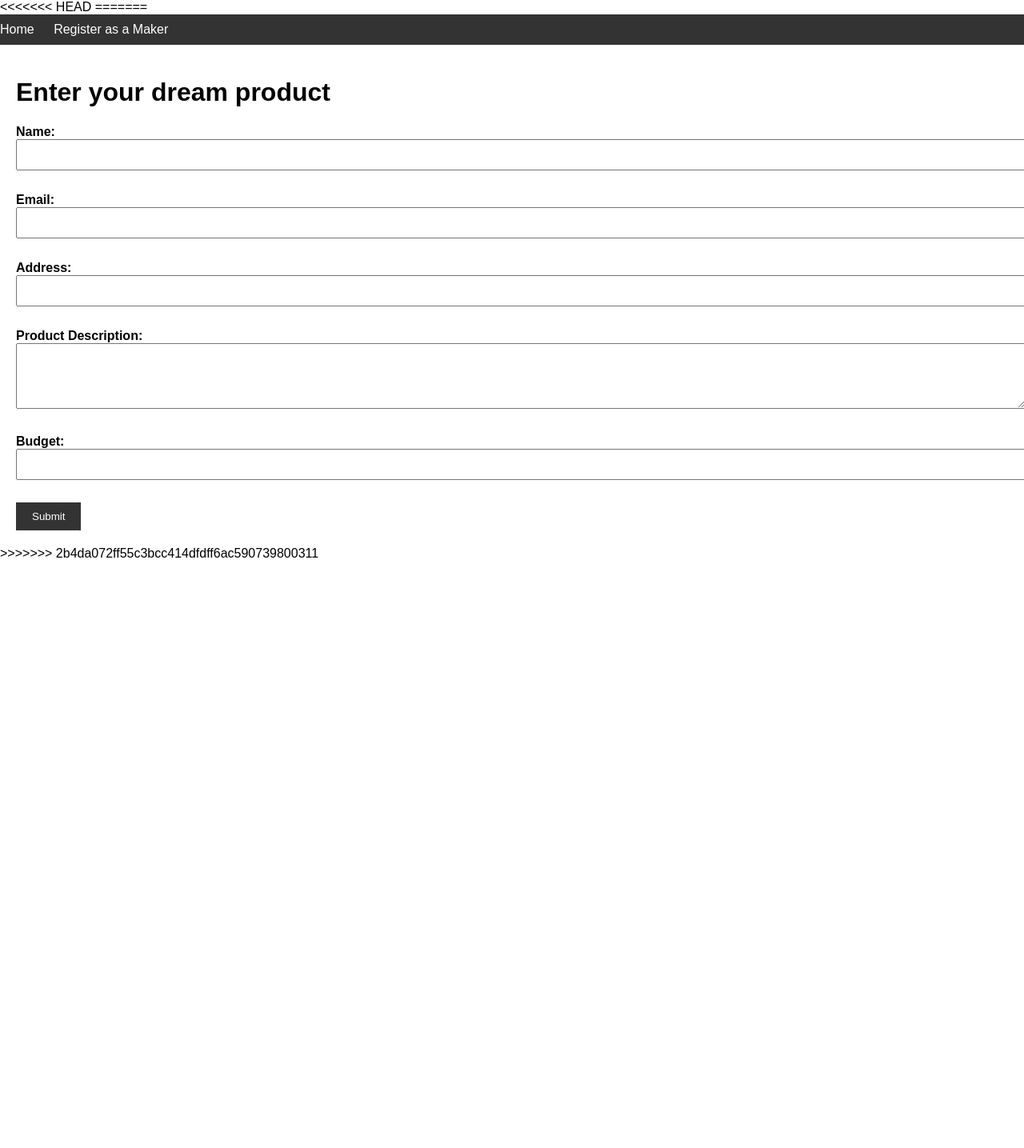
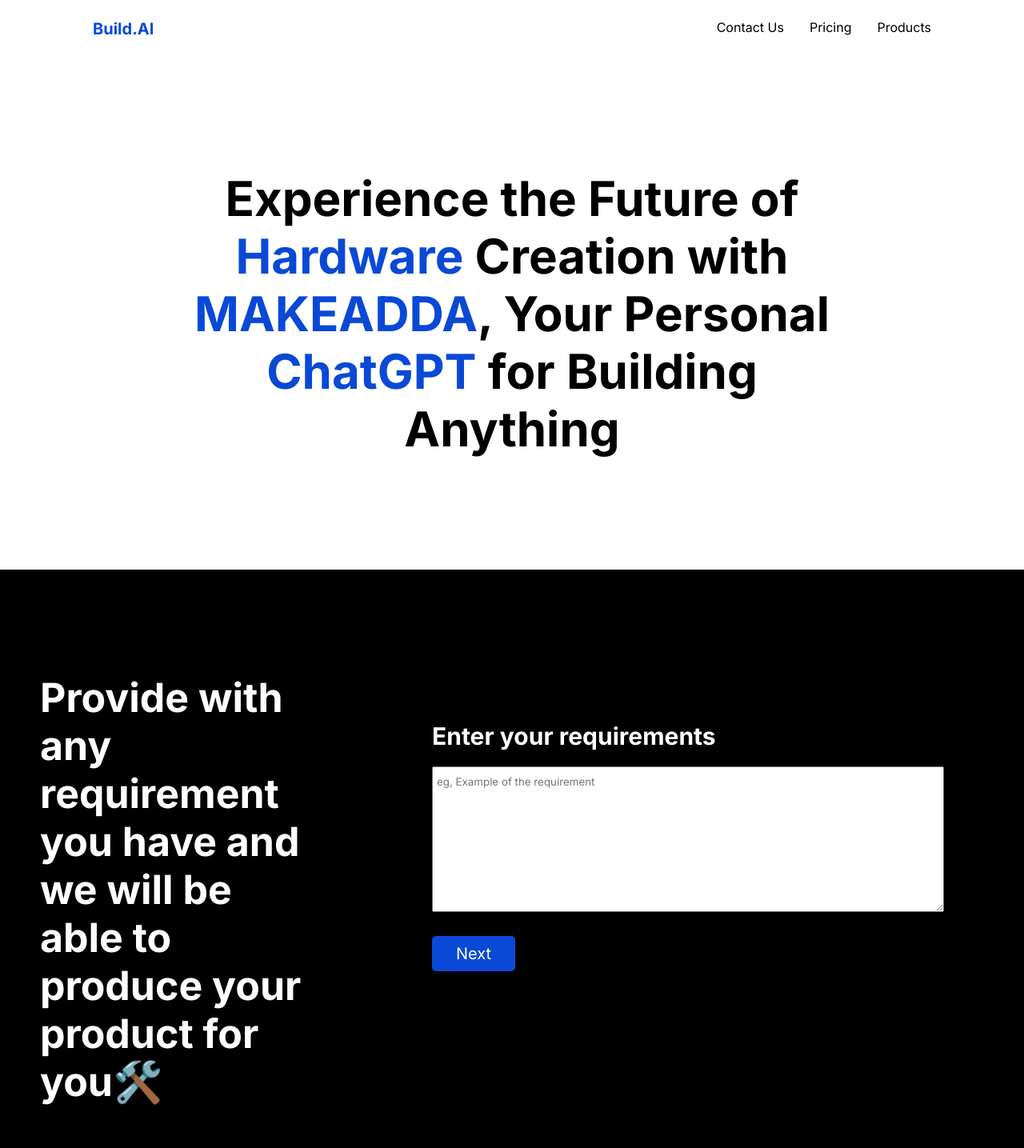
Before and after one commit to ShivamPande18/Build.com, a plain HTML site: page Build-1.0/index.html in a window 1280 px wide. Shown: the whole page at 80% size. Before the commit the page ends 800 px from the top, so only its background shows below. Drawn offline with Linux system fonts and the light colour scheme.

Commit message:
Main Page Done

```diff
--- a/Build-1.0/index.html
+++ b/Build-1.0/index.html
@@ -3,46 +3,72 @@
 <head>
     <meta charset="UTF-8">
     <meta name="viewport" content="width=device-width, initial-scale=1.0">
-    <link rel="stylesheet" href="styles.css">
-    <title>Dream Product Request</title>
+    <link rel="stylesheet" href="style.css">
+    <title>Build.AI</title>
 </head>
 <body>
-<<<<<<< HEAD
-
-    <script src="index.js"></script>
-=======
-    <header>
     <nav>
         <ul>
-                <li><a href="#">Home</a></li>
-                <li><a href="maker-registration.html">Register as a Maker</a></li>
+            <li class = "navLogo"><a>Build.AI</a></li>
+            <li><a>Products</a></li>
+            <li><a>Pricing</a></li>
+            <li><a>Contact Us</a></li>
         </ul>
     </nav>
-    </header>
 
-    <main>
-        <h1>Enter your dream product</h1>
-        <form id="dreamProductForm">
-            <label for="name">Name:</label>
-            <input type="text" id="name" name="name" required><br><br>
 
-            <label for="email">Email:</label>
-            <input type="email" id="email" name="email" required><br><br>
+    <section class="taglineSec">
+        <h1>
+            Experience the Future of <span> Hardware </span> Creation with <span>MAKEADDA</span>, Your Personal <span>ChatGPT</span> for Building Anything
+        </h1>
+    </section>
 
-            <label for="address">Address:</label>
-            <input type="text" id="address" name="address" required><br><br>
+    <section class="formSec">
+        <div class="formCont">
+            <div class="formLeft">
+                <h1>Provide with any requirement you have and we will be able to produce your product for you🛠️</h1>
+            </div>
+            <div class="formRight">
+                <h2>Enter your requirements</h2>
+                <textarea
+                class="formInputMulti"
+                type="text"
+                cols="40"
+                rows="10"
+                placeholder="eg, Example of the requirement"></textarea>
+                <button class="formNextBtn" onclick="OnNext()">Next</button>
+            </div>
 
-            <label for="productDescription">Product Description:</label>
-            <textarea id="productDescription" name="productDescription" rows="4" required></textarea><br><br>
 
-            <label for="budget">Budget:</label>
-            <input type="text" id="budget" name="budget" required><br><br>
+        </div>
 
-            <input type="submit" value="Submit">
-        </form>
-    </main>
+        <div class="formCont">
+            <div class="formLeft">
+                <h1>Everything is under and according to your budget💸</h1>
+            </div>
+            <div class="formRight">
+                <h2>Enter your budget</h2>
+                <textarea class="formInputMulti" type="text" cols="40" rows="10"
+                    placeholder="eg, Example of the requirement"></textarea>
+                <button class="formNextBtn" onclick="OnNext()">Next</button>
+            </div>
+        </div>
 
-    <script src="script.js"></script>
->>>>>>> 2b4da072ff55c3bcc414dfdff6ac590739800311
+        <div class="formCont">
+            <div class="formLeft">
+                <h1>We will stay in touch with you forever👋</h1>
+            </div>
+            <div class="formRight">
+                <h2>Enter your details</h2>
+                <textarea class="formInputMulti" type="text" cols="40" rows="10"
+                    placeholder="eg, Example of the requirement"></textarea>
+                <button class="formNextBtn" onclick="OnNext()">Next</button>
+            </div>
+        </div>
+
+
+    </section>
+    <script src="index.js"></script>
+
 </body>
 </html>
--- /dev/null
+++ b/Build-1.0/index.js
@@ -0,0 +1,30 @@
+var curInd = 0;
+var totalInd = 2;
+
+var forms = document.getElementsByClassName("formCont");
+forms[0].style.display = "flex";
+forms[1].style.display = "none";
+forms[2].style.display = "none";
+
+var formSec = document.getElementsByClassName("formSec")[0];
+function changeCss() {
+    if(this.scrollY > 500)
+    {
+        formSec.style.borderRadius = 0;
+    }
+    else{
+        formSec.style.borderRadius = 100;
+    }
+    console.log(this.scrollY)
+}
+window.addEventListener("scroll", changeCss, false);
+
+
+function OnNext(){
+    if(curInd<totalInd)
+    {
+        forms[curInd].style.display = "none";
+        curInd++;
+        forms[curInd].style.display = "flex";
+    }
+}
--- a/Build-1.0/script.js
+++ /dev/null
@@ -1,8 +0,0 @@
-document.addEventListener("DOMContentLoaded", function () {
-    const form = document.getElementById("dreamProductForm");
-    form.addEventListener("submit", function (e) {
-        e.preventDefault();
-        // You can add code here to handle the form submission, e.g., sending data to a server.
-        alert("Form submitted!");
-    });
-});
--- /dev/null
+++ b/Build-1.0/style.css
@@ -0,0 +1,265 @@
+@import url('https://fonts.googleapis.com/css2?family=Inter:wght@100&display=swap');
+@import url('https://fonts.googleapis.com/css2?family=Inter:wght@200&display=swap');
+@import url('https://fonts.googleapis.com/css2?family=Inter:wght@300&display=swap');
+@import url('https://fonts.googleapis.com/css2?family=Inter:wght@400&display=swap');
+@import url('https://fonts.googleapis.com/css2?family=Inter:wght@500&display=swap');
+@import url('https://fonts.googleapis.com/css2?family=Inter:wght@600&display=swap');
+@import url('https://fonts.googleapis.com/css2?family=Inter:wght@700&display=swap');
+
+*{
+    margin: 0;
+    padding: 0;
+    font-family: 'Inter', sans-serif;
+    transition: 0.1s all ease-in-out;
+    box-sizing: border-box;
+}
+
+nav ul {
+  list-style-type: none;
+  margin: 0;
+  padding: 0;
+  overflow: hidden;
+  background-color: transparent;
+  padding: 10px 100px;
+}
+
+nav li {
+  float: right;
+}
+
+nav li a {
+  display: block;
+  color: black;
+  text-align: center;
+  padding: 14px 16px;
+  text-decoration: none;
+}
+
+nav li a:hover{
+  background-color: rgb(226, 226, 226);
+  border-radius: 8px;
+  cursor: pointer;
+}
+
+.navLogo{
+    font-weight: bold;
+    float: left;
+    font-size: 20px;
+}
+
+.navLogo a{
+    color: #0a49d6 !important;
+}
+
+
+
+
+
+
+
+
+
+
+
+
+
+
+
+
+
+
+
+
+
+
+
+
+
+
+
+
+
+
+
+
+
+
+
+
+
+
+
+
+
+
+
+
+
+
+
+
+
+
+
+
+
+
+
+
+
+
+
+
+
+
+
+
+
+/* ----------------------------------------------------- */
+.taglineSec{
+    position: sticky;
+    top: 0;
+    width: 100vw;
+    height: 80vh;
+    display: flex;
+    justify-content: center;
+    align-items: center;
+    padding: 200px;
+    font-size: 40px;
+    text-align: center;
+    z-index: -1;
+}
+
+.taglineSec span{
+    color: #0a49d6;
+}
+
+
+
+
+
+
+
+
+
+
+
+
+
+
+
+
+
+
+
+
+
+
+
+
+
+
+
+
+
+
+
+
+
+
+
+
+
+
+
+
+
+
+
+
+
+
+
+
+
+
+
+
+
+
+
+
+
+
+.formSec{
+  background-color: black;
+  height: 100vh;
+  z-index: 1;
+  display: flex;
+  justify-content: center;
+  align-items: center;
+  flex-direction: column;
+  position: sticky;
+  top: 0;
+  border-top-left-radius: 100px;
+  border-top-right-radius: 100px;
+}
+
+.formCont{
+  width: 100vw;
+  display: flex;
+  flex-direction: row;
+}
+
+.formRight{
+  flex: 1;
+}
+
+.formLeft{
+  flex: 1;
+  display: flex;
+  justify-content: center;
+  align-items: center;
+}
+
+.formLeft h1{
+  font-size: 50px;
+  color: white;
+  margin: 50px;
+}
+
+
+.formRight{
+  display: flex;
+  flex-direction: column;
+  align-items: flex-start;
+  margin: 10px 100px;
+}
+
+.formRight h1{
+  color: white;
+  font-size: 50px;
+  text-align: center;
+}
+
+.formRight h2{
+  margin-top: 100px;
+  color: white;
+  font-size: 30px;
+}
+
+.formInputMulti{
+  width: 50vw;
+  margin-top: 20px;
+  padding: 10px 5px;
+}
+
+.formNextBtn{
+  margin-top: 30px;
+  padding: 10px 30px;
+  font-size: 20px;
+  border: white;
+  border-radius: 5px;
+  background-color: #0a49d6;
+  color: white;
+}
--- a/Build-1.0/styles.css
+++ /dev/null
@@ -1,55 +0,0 @@
-body {
-    font-family: Arial, sans-serif;
-    margin: 0;
-    padding: 0;
-}
-
-header {
-    background-color: #333;
-    color: #fff;
-    padding: 10px 0;
-}
-
-nav ul {
-    list-style-type: none;
-    margin: 0;
-    padding: 0;
-}
-
-nav ul li {
-    display: inline;
-    margin-right: 20px;
-}
-
-nav ul li a {
-    text-decoration: none;
-    color: #fff;
-}
-
-main {
-    padding: 20px;
-}
-
-form label {
-    font-weight: bold;
-}
-
-form input[type="text"],
-form input[type="email"],
-form textarea {
-    width: 100%;
-    padding: 10px;
-    margin-bottom: 10px;
-}
-
-form input[type="submit"] {
-    background-color: #333;
-    color: #fff;
-    padding: 10px 20px;
-    border: none;
-    cursor: pointer;
-}
-
-form input[type="submit"]:hover {
-    background-color: #555;
-}
```
Also changed, not shown: 2 other files. Lines whose indentation alone changed are shown as unchanged.
